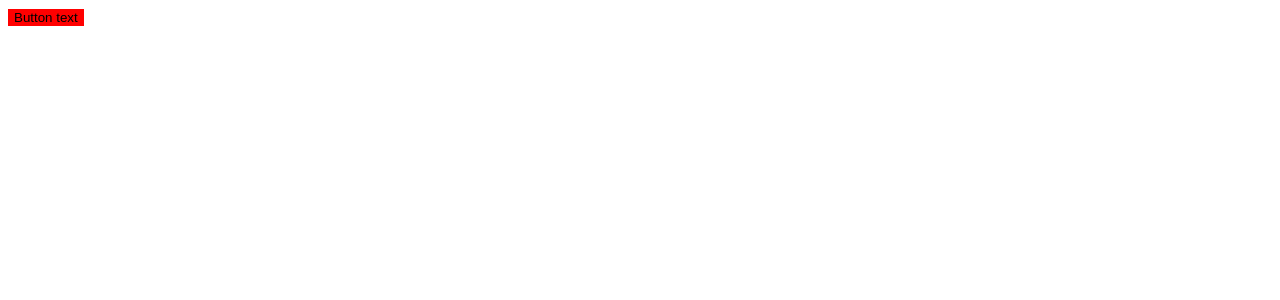
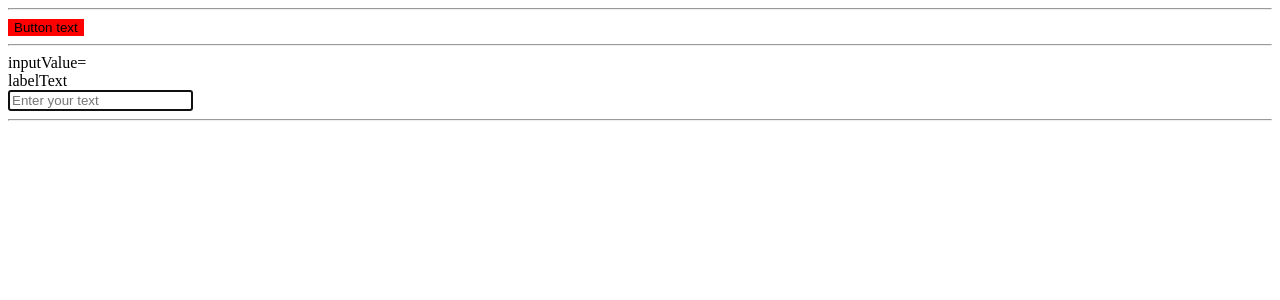
Before and after one commit to dzmitry-viartseika/vue2-sb, a Vue app: page / in a window 1280 px wide. Shown: the top 300 px of the page. Built offline with nearby package versions, Linux system fonts and the light colour scheme.

Commit message:
added storybook component Input

```diff
--- a/package.json
+++ b/package.json
@@ -7,7 +7,8 @@
     "build": "vue-cli-service build",
     "lint": "vue-cli-service lint",
     "storybook": "start-storybook -p 6006",
-    "build-storybook": "build-storybook"
+    "build-storybook": "build-storybook",
+    "storybook-docs": "start-storybook --docs --no-manager-cache"
   },
   "dependencies": {
     "core-js": "^3.6.5",
--- a/src/App.vue
+++ b/src/App.vue
@@ -1,25 +1,51 @@
 <template>
   <div id="app">
+    <hr>
     <button-template
       @handleClick="handleClick"
       button-text="Button text"
       background="red"
     />
+    <hr>
+    inputValue={{ inputValue }}
+    <input-template
+        placeholder-text="Enter your text"
+        label-text="labelText"
+        type-input="text"
+        :autofocus="autofocus"
+        :value="inputValue"
+        @changeValue="changeValue"
+        @inputFocusStatus="inputFocusStatus"
+    />
+    <hr>
   </div>
 </template>
 
 <script>
 import ButtonTemplate from './components/Elements/ButtonTemplate';
+import InputTemplate from './components/Elements/InputTemplate';
 
 export default {
   name: 'App',
   components: {
     ButtonTemplate,
+    InputTemplate,
   },
+  data: () => ({
+    inputValue: '',
+    autofocus: true,
+  }),
   methods: {
-    handleClick() {
-      console.log('handleClick')
-      alert('wertey')
+    handleClick(e) {
+      console.log('handleClick', e)
+    },
+    changeValue(value) {
+      console.log('value', value)
+      this.inputValue = value;
+    },
+    inputFocusStatus(data) {
+      console.log('data', data)
+      this.autofocus = data;
     }
   }
 }
--- a/src/components/Elements/ButtonTemplate.vue
+++ b/src/components/Elements/ButtonTemplate.vue
@@ -26,8 +26,8 @@ export default {
     },
   },
   methods: {
-    handleClick() {
-      this.$emit('handleClick');
+    handleClick(e) {
+      this.$emit('handleClick', e);
     }
   },
   computed: {
--- /dev/null
+++ b/src/components/Elements/InputTemplate.vue
@@ -0,0 +1,81 @@
+<template>
+  <div>
+    <div
+        v-if="labelText"
+        class="text-field__label"
+    >
+      {{ labelText }}
+    </div>
+    <div>
+      <input
+          ref="input"
+          v-model="model"
+          :type="typeInput"
+          class="text-field__input"
+          :autofocus="autofocus"
+          :placeholder="placeholderText"
+          :value="value"
+          @focus="inputFocusStatus(true)"
+          @blur="inputFocusStatus(false)"
+          @keydown="handleEventClick($event)"
+      >
+    </div>
+  </div>
+</template>
+
+<script>
+export default {
+  name: 'InputTemplate',
+  props: {
+    value: {
+      type: String,
+      default: () => '',
+    },
+    labelText: {
+      type: String,
+      default: () => '',
+    },
+    placeholderText: {
+      type: String,
+      default: () => '',
+    },
+    typeInput: {
+      type: String,
+      default: () => 'text',
+    },
+    autofocus: {
+      type: Boolean,
+      default: () => false,
+    },
+  },
+  computed: {
+    model: {
+      get() {
+        return this.value;
+      },
+      set(data) {
+        this.$emit('update:value', data);
+      },
+    },
+  },
+  mounted() {
+    if (this.$refs !== undefined) {
+      if (this.autofocus) {
+        this.$refs.input.focus();
+      }
+    }
+  },
+  methods: {
+    inputFocusStatus(data) {
+      this.$emit('inputFocusStatus', data);
+    },
+    handleEventClick(e) {
+      this.$emit('changeValue', e.target.value);
+    },
+  }
+}
+</script>
+
+<style scoped>
+
+</style>
```
Also changed, not shown: 2 other files (tests, documents, lock files or other folders).
